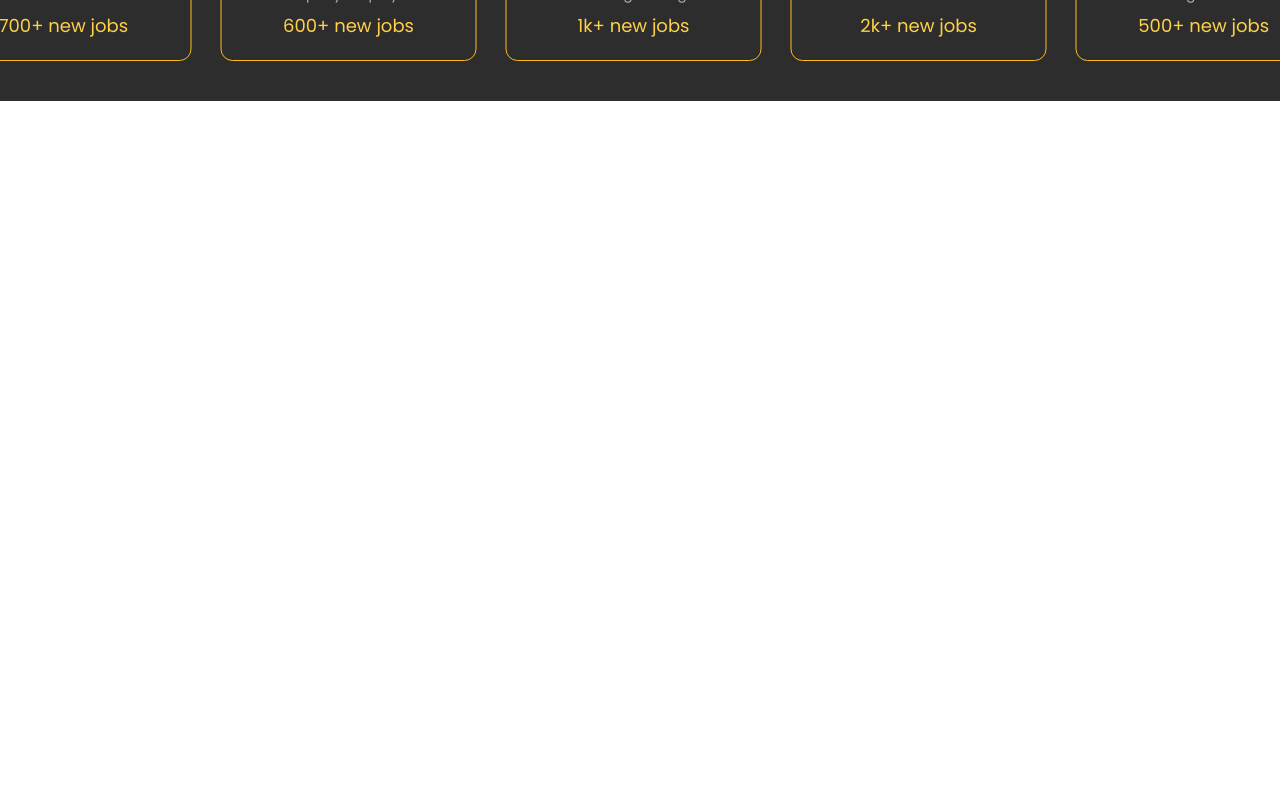
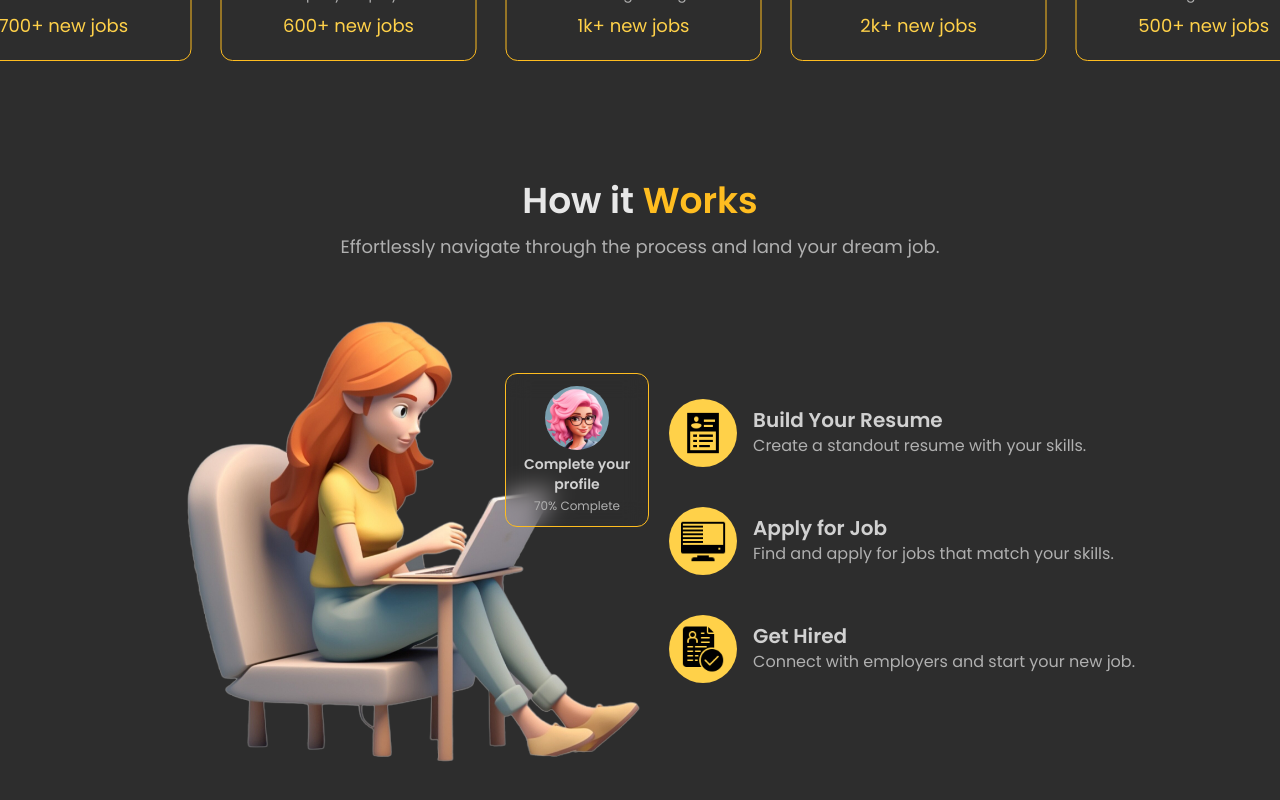
Before and after one commit to ThinukaVinjaya/job-portal, a React (Create React App) app: page / in a window 1280 px wide. Shown: the part 1032-1832 px from the top of the page. Before the commit the page ends 1133 px from the top, so only its background shows below. Built offline with nearby package versions, Linux system fonts and the light colour scheme.

Commit message:
make working block on landin g page

```diff
--- /dev/null
+++ b/src/LoadingPage/Working.tsx
@@ -0,0 +1,44 @@
+import React from 'react'
+import { work } from '../Data/Data'
+import { Avatar } from '@mantine/core'
+import Avatar1 from "../assets/avatar1.png";
+
+
+const Working = () => {
+    return (
+        <div className='mt-20 pb-5'>
+            <div className="text-4xl text-center font-semibold mb-3 text-mine-shaft-100">
+                How it <span className="text-bright-sun-400">Works</span>
+            </div>
+
+            <div className="text-lg mb-10 mx-auto text-mine-shaft-300 text-center w-1/2">
+                Effortlessly navigate through the process and land your dream job.
+            </div>
+            <div className='flex gap-5 px-16 justify-center items-center'>
+                <div className='relative'>
+                    <img className='W-[30rem] h-[30rem]' src='/Working/Girl.png' alt='girl' />
+                    <div className='w-36 flex top-[15%] right-0 absolute flex-col items-center gap-1 border border-bright-sun-400 rounded-xl py-3 px-1 backdrop-blur-md'>
+                        <Avatar className='!h-16 !w-16' src={Avatar1} alt="it's me" />
+                        <div className='text-sm font-semibold text-mine-shaft-200 text-center'>Complete your profile</div>
+                        <div className='text-xs text-mine-shaft-300'>70% Complete</div>
+                    </div>
+                </div>
+                <div className='flex flex-col gap-10'>
+                    {
+                        work.map((item, index) => <div key={index} className='flex items-center gap-4'>
+                            <div className='p-2.5 bg-bright-sun-300 rounded-full'>
+                                <img className='h-12 w-12' src={`/Working/${item.name}.png`} alt='' />
+                            </div>
+                            <div>
+                                <div className='text-mine-shaft-200 text-xl font-semibold'>{item.name}</div>
+                                <div className='text-mine-shaft-300'>{item.desc}</div>
+                            </div>
+                        </div>)
+                    }
+                </div>
+            </div>
+        </div>
+    )
+}
+
+export default Working
--- a/src/Pages/HomePage.tsx
+++ b/src/Pages/HomePage.tsx
@@ -2,6 +2,7 @@ import Header from "../Header/Header";
 import Companies from "../LoadingPage/Companies";
 import DreamJob from "../LoadingPage/DreamJob";
 import JobCategory from "../LoadingPage/JobCategory";
+import Working from "../LoadingPage/Working";
 
 const HomePage = () => {
    return (
@@ -10,6 +11,7 @@ const HomePage = () => {
          <DreamJob/>
          <Companies/>
          <JobCategory/>
+         <Working/>
       </div>
 
    )
```
